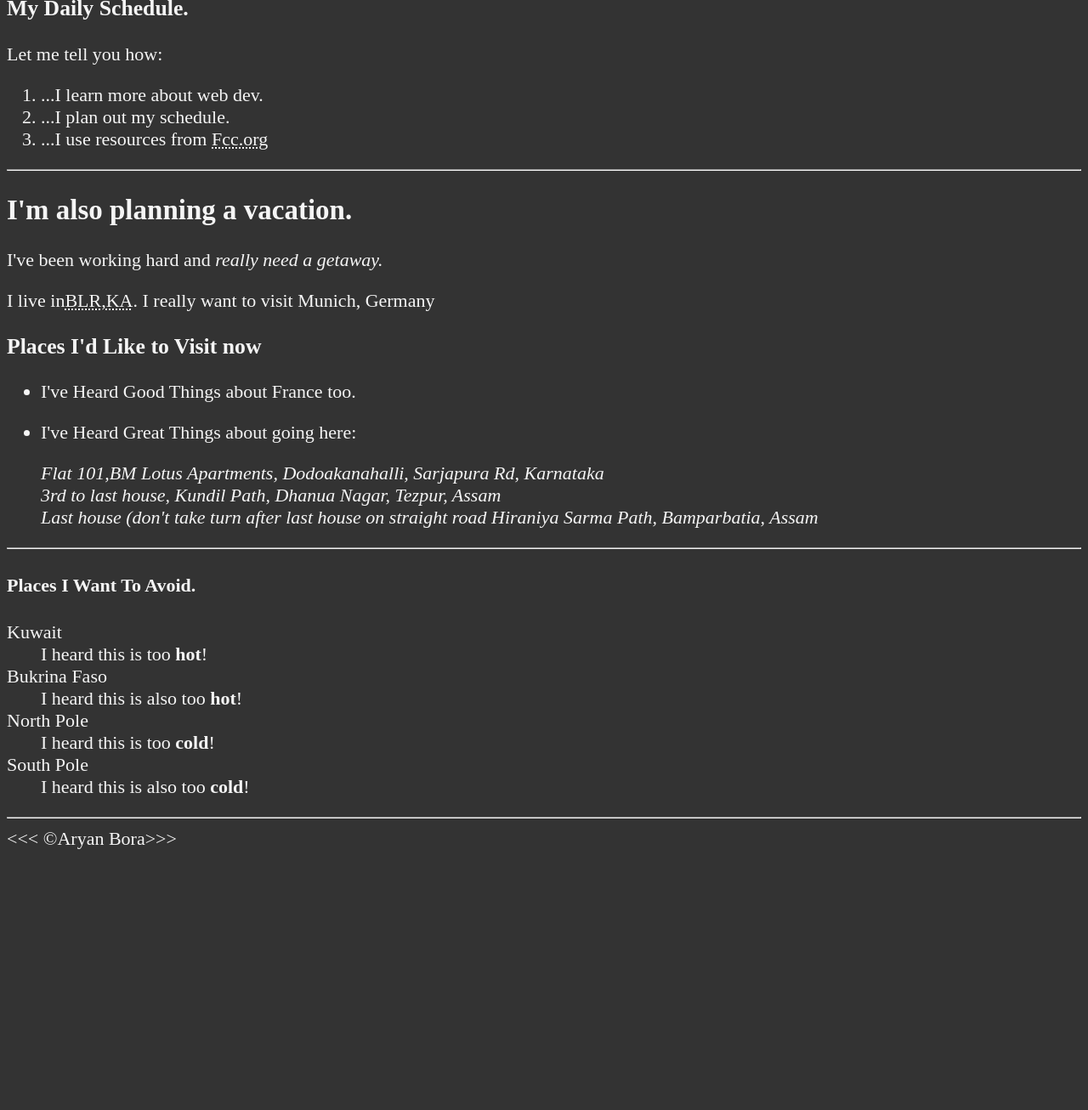
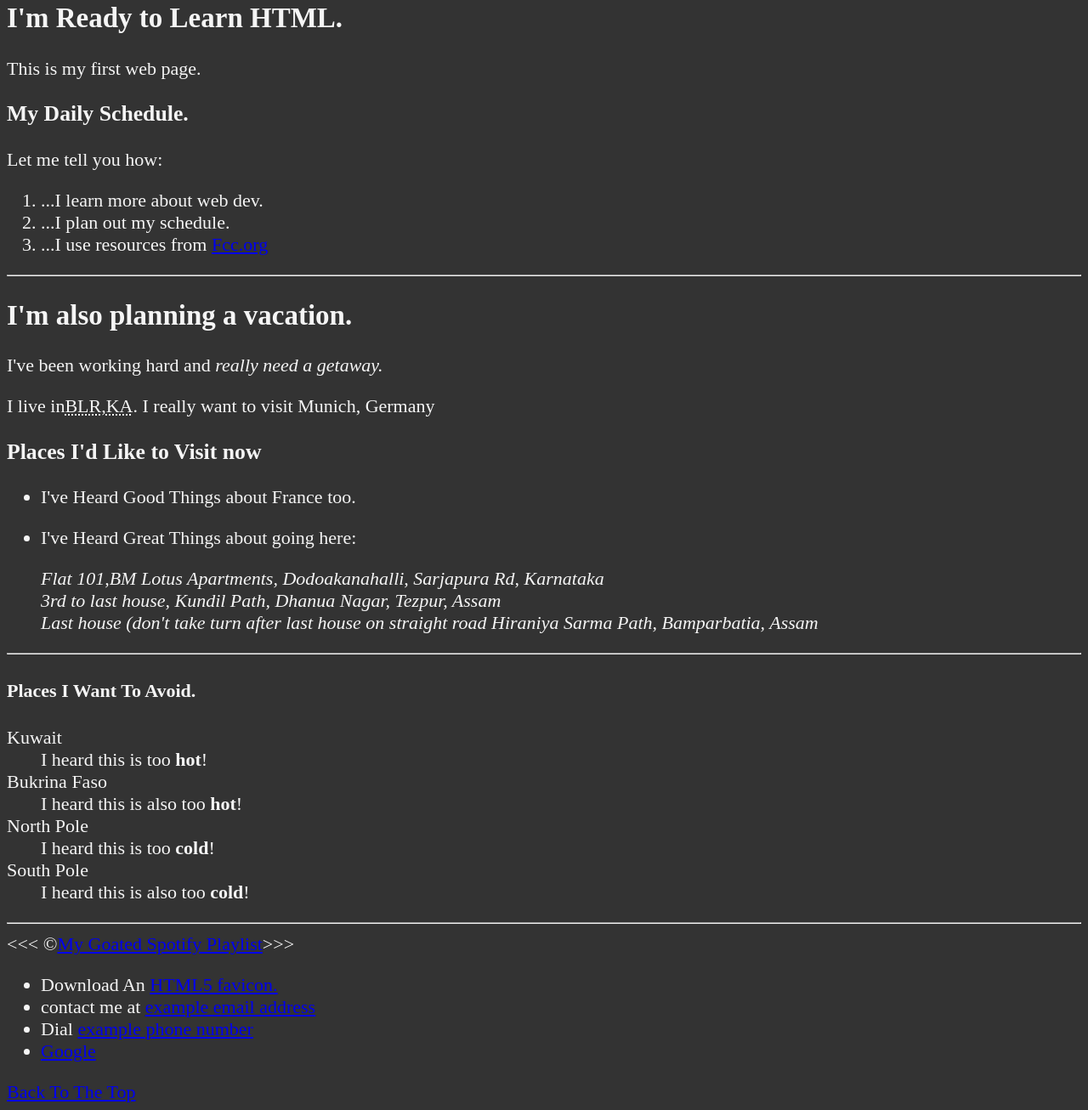
Before and after one commit to coolworldwithoutanythingcool/learning-html, a plain HTML site: page index.html in a window 1280 px wide. Shown: the part 260-1566 px from the top of the page at 85% size. Before the commit the page ends 1268 px from the top, so only its background shows below. Drawn offline with Linux system fonts and the light colour scheme; files that its build step writes are made by us from their sources.

Commit message:
Update index.html

```diff
--- a/index.html
+++ b/index.html
@@ -12,8 +12,21 @@
       </style>
        </head>
       <body>
-        <h1>Hello World!</h1>
+        <h1>My Goals For The Year.</h1>
         <hr>
+        <ol>
+          <li>
+            <a href="#html">Learning HTML</a>
+          </li>
+          <li>
+            <a href="#vacation">Vacation plans.</a>
+          </li>
+          <li>
+            <a href="#playlistandfavicon">some random info and my playlist.</a>
+          </li>
+        </ol>
+        <hr>
+        <section id="html">
        <h2>I'm Ready to Learn HTML.</h2>
        <p>This is my first web page.</p>
        <h3>My Daily Schedule.</h3>
@@ -21,9 +34,14 @@
        <ol>
         <li>...I learn more about web dev.</li>
         <li>...I plan out my schedule.</li>
-        <li>...I use resources from <abbr title="Freecodecamp.org">Fcc.org</abbr></li>
+        <li>...I use resources from
+          <abbr title="Freecodecamp.org">
+            <a href="https://www.youtube.com/@freecodecamp" target="_blank">Fcc.org</a></abbr>
+        </li>
        </ol>
+      </section>
        <hr>
+       <section id="vacation">
        <h2>I'm also planning a vacation.</h2>
        <p>I've been working hard and <em>really need a getaway.</em>
       </p>
@@ -58,8 +76,28 @@
         <dt>South Pole</dt>
         <dd>I heard this is also too <strong>cold</strong>!</dd>
       </dl>
+    </section>
 <!--just checking if my code can be edited from here and will it be read only on github-->
          <hr>
-         &lt;&lt;&lt; &copy;Aryan Bora&gt;&gt;&gt;
+         <section id="playlistandfavicon">
+         &lt;&lt;&lt; &copy;<a href="https://open.spotify.com/playlist/4JIIa8R7fXrtJA3EsV2GTZ" target="blank">My Goated Spotify Playlist</a>&gt;&gt;&gt;
+         <p>
+         </p>
+         <ul>
+          <li>
+            Download An <a href="png-transparent-logo-html5-brand-design-text-logo-number.png" download>HTML5 favicon.</a>
+          </li>
+          <li>
+            contact me at <a href="mailto:example@gmail.com">example email address</a>
+          </li>
+          <li>
+            Dial <a href="tel:+9016973420">example phone number</a>
+          </li>
+          <li>
+            <a href="https://www.google.co.in/" target="_blank">Google</a>
+          </li>
+         </ul>
+         <a href="#">Back To The Top</a>
+        </section>
       </body>
 </html>
```
